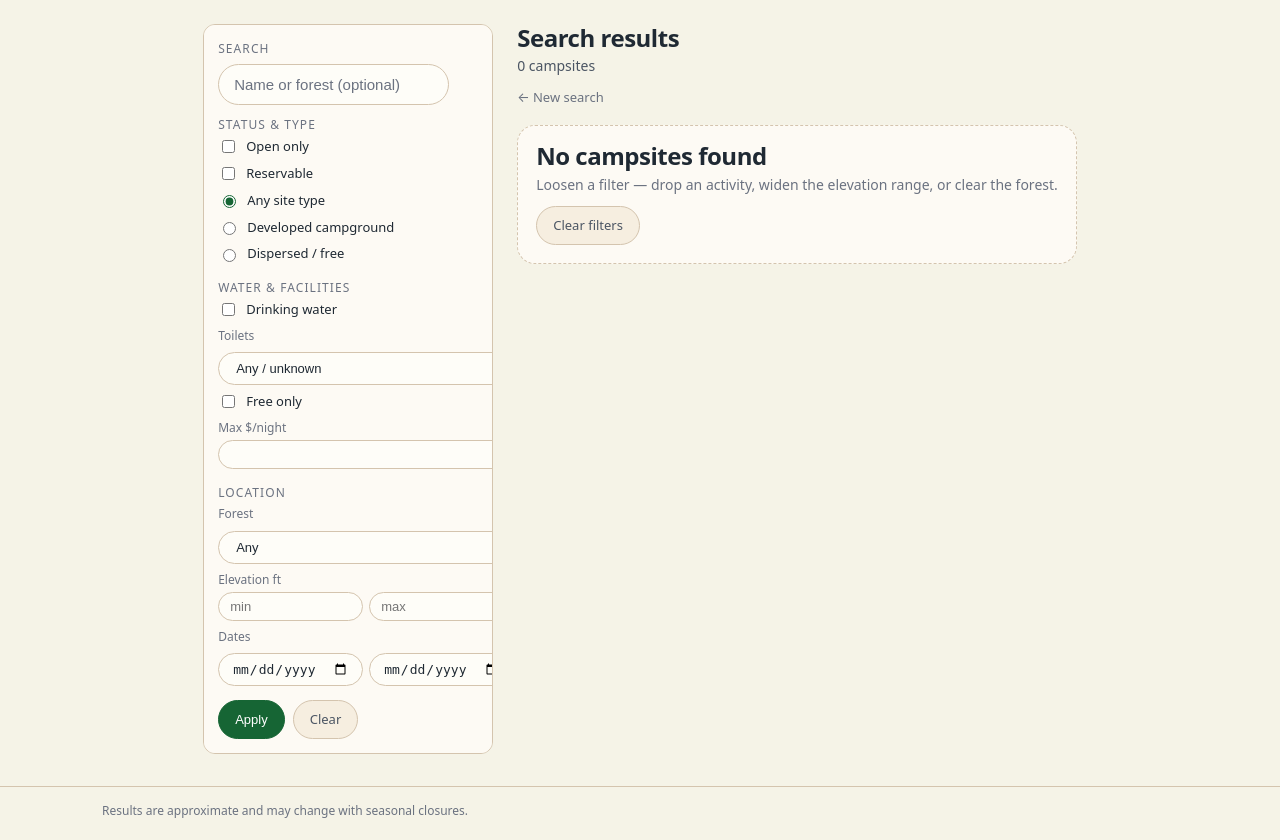
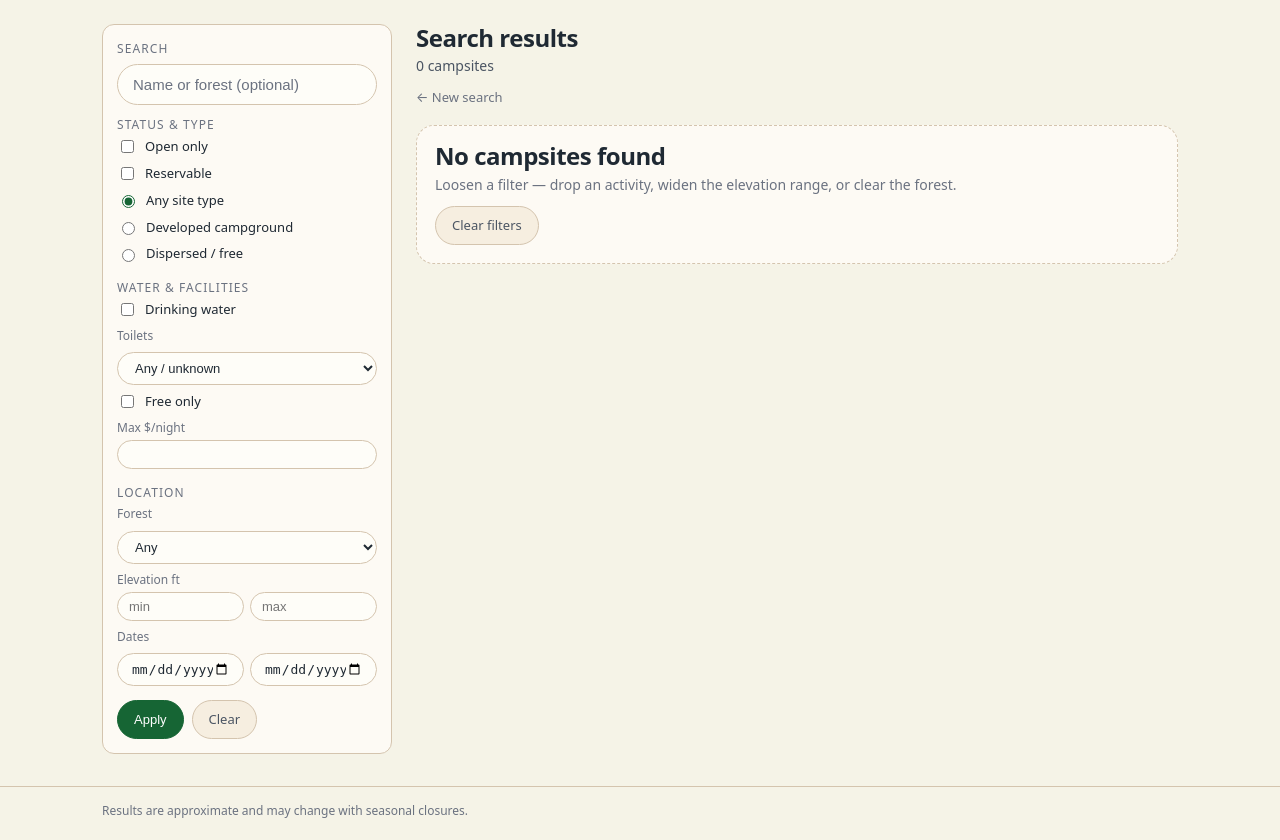
Before and after one commit to arrowboy47/campSearch, a Flask app: page /results in a window 1280 px wide. Shown: the part 72-912 px from the top of the page. Run offline with Flask 3, Linux system fonts and the light colour scheme; data that the repository does not hold is empty; some libraries are stand-ins or nearby versions.

Commit message:
Fix page-main collapsing to content width + results sidebar overflow
Browser pass with Claude in Chrome turned up two layout bugs:

- .page-main: body.page is a column flexbox and .page-main uses
  'margin: 0 auto'. An auto cross-axis margin cancels flex stretch, so with
  no explicit size the element shrank to its content (~510px) and sat
  off-centre. Add width:100% so max-width + auto margins center it at 1120.
- .results-filters: form controls spilled past the 290px sidebar. Give
  select / text / number / date inputs width:100% + min-width:0 (leaving
  checkboxes and radios alone), switch .filter-form .filters-grid to
  minmax(0,1fr) (a bare 1fr is min-content-sized to the long forest option
  strings), and set min-width:0 on the fieldsets (which default to
  min-width:min-content and ignore flex shrink) and .range-pair.

```diff
--- a/static/styles.css
+++ b/static/styles.css
@@ -160,6 +160,10 @@ a:hover {
 
 .page-main {
   flex: 1;
+  /* width:100% is load-bearing: body.page is a column flex container, and a
+     flex child with `margin: 0 auto` loses its stretch and collapses to
+     content width without an explicit size. */
+  width: 100%;
   max-width: 1120px;
   margin: 0 auto;
   padding: 24px 22px 32px;
@@ -657,7 +661,10 @@ fieldset.filter-group legend {
 }
 
 .filter-form .filters-grid {
-  grid-template-columns: 1fr;
+  /* minmax(0,1fr), not 1fr: a bare 1fr track is min-sized to its widest
+     child's content (the long forest <option> strings), which pushed the
+     selects past the 290px sidebar. */
+  grid-template-columns: minmax(0, 1fr);
   gap: 14px;
   margin-top: 10px;
 }
@@ -666,6 +673,22 @@ fieldset.filter-group legend {
   display: flex;
   gap: 8px;
   margin-top: 14px;
+}
+
+/* Text/select/number/date controls in the narrow (290px) results sidebar must
+   not spill past it. Checkboxes and radios keep their intrinsic size. */
+.results-filters select,
+.results-filters input:not([type="checkbox"]):not([type="radio"]) {
+  width: 100%;
+  max-width: 100%;
+  min-width: 0;
+}
+
+/* <fieldset> defaults to min-width:min-content and ignores flex shrink, so the
+   "Location" group (long forest option strings) blew past the sidebar. */
+.results-filters fieldset.filter-group,
+.results-filters .range-pair {
+  min-width: 0;
 }
 
 @media (max-width: 820px) {
```
